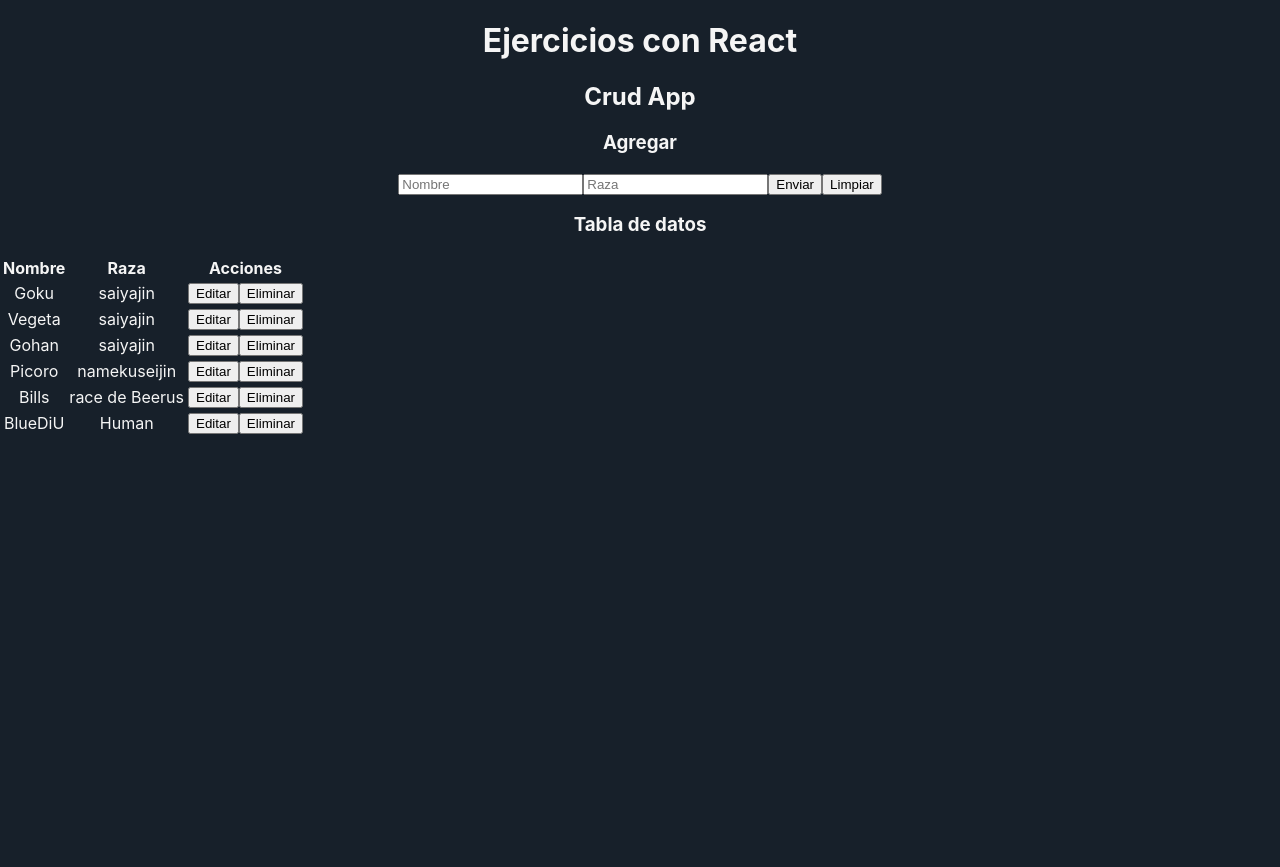
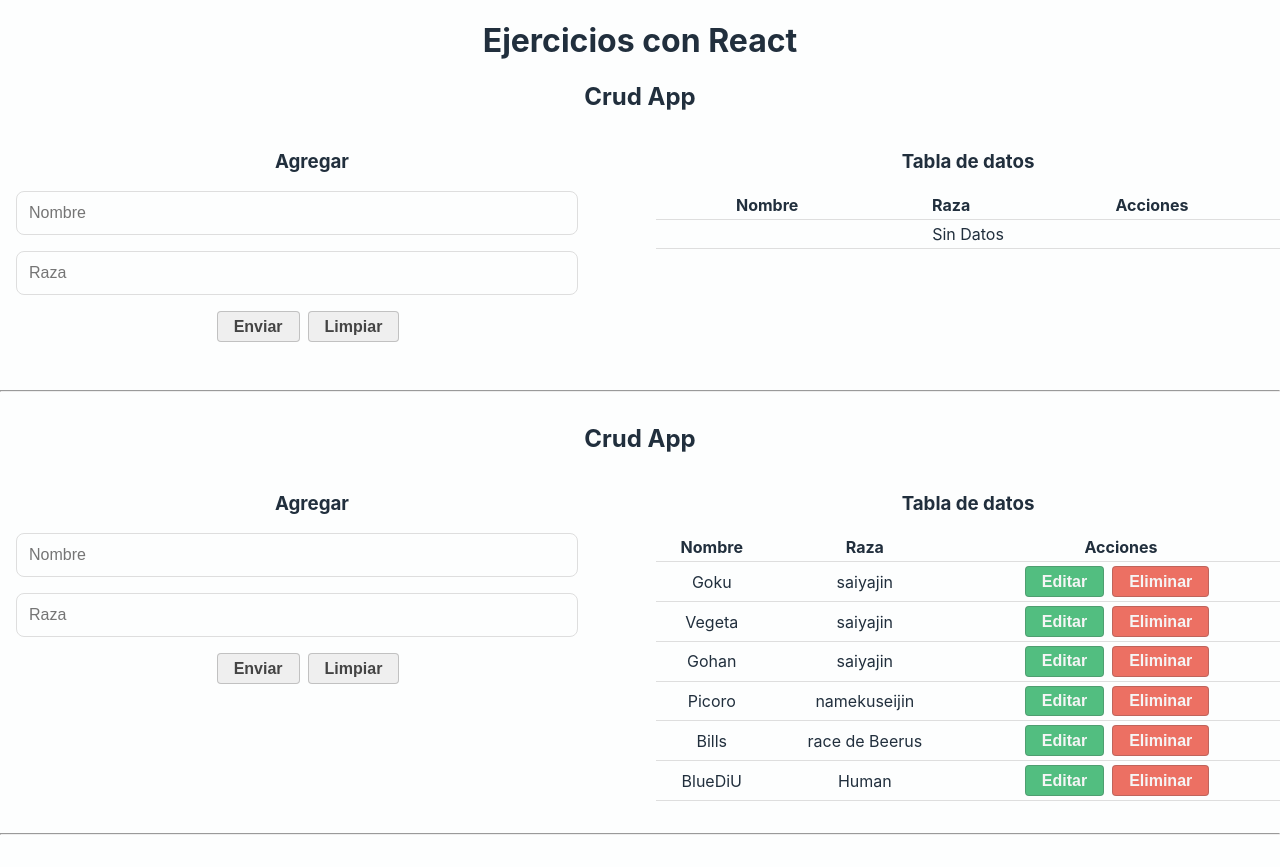
Before and after one commit to BlueDiU/ejercicio-React, a React (Create React App) app: page / in a window 1280 px wide. Before the commit the page ends 800 px from the top, so only its background shows below. Built offline with nearby package versions, Linux system fonts and the light colour scheme.

Commit message:
fake crud and simulate api crud

```diff
--- a/package.json
+++ b/package.json
@@ -6,6 +6,7 @@
     "@testing-library/jest-dom": "^5.11.10",
     "@testing-library/react": "^11.2.5",
     "@testing-library/user-event": "^12.8.3",
+    "json-server": "^0.16.3",
     "react": "^17.0.2",
     "react-dom": "^17.0.2",
     "react-scripts": "4.0.3",
@@ -15,7 +16,8 @@
     "start": "react-scripts start",
     "build": "react-scripts build",
     "test": "react-scripts test",
-    "eject": "react-scripts eject"
+    "eject": "react-scripts eject",
+    "fake-api": "json-server --watch src/api/db.json --port 5000"
   },
   "eslintConfig": {
     "extends": [
--- a/src/App.js
+++ b/src/App.js
@@ -1,10 +1,14 @@
+import CrudApi from './components/CrudApi';
 import CrudApp from './components/CrudApp';
 
 function App() {
   return (
     <>
       <h1>Ejercicios con React</h1>
+      <CrudApi />
+      <hr />
       <CrudApp />
+      <hr />
     </>
   );
 }
--- /dev/null
+++ b/src/api/db.json
@@ -0,0 +1,34 @@
+{
+  "frameworks": [
+    {
+      "id": 1,
+      "name": "React",
+      "language": "Javascript"
+    },
+    {
+      "id": 2,
+      "name": "Angular",
+      "language": "Javascript"
+    },
+    {
+      "id": 3,
+      "name": "Vue",
+      "language": "Javascript"
+    },
+    {
+      "id": 4,
+      "name": "Laravel",
+      "language": "Php"
+    },
+    {
+      "id": 5,
+      "name": "Django",
+      "language": "Python"
+    },
+    {
+      "id": 6,
+      "name": "Rails",
+      "language": "Ruby"
+    }
+  ]
+}
--- /dev/null
+++ b/src/components/CrudApi.js
@@ -0,0 +1,58 @@
+import React, { useState } from 'react';
+import CrudForm from './CrudForm';
+import CrudTable from './CrudTable';
+
+function CrudApi() {
+  const [dataBase, setDataBase] = useState([]);
+  const [dataToEdit, setDataToEdit] = useState(null);
+
+  const createData = (data) => {
+    data.id = Date.now();
+
+    setDataBase([...dataBase, data]);
+  };
+
+  const updateData = (data) => {
+    let newData = dataBase.map((el) =>
+      el.id === data.id ? data : el
+    );
+
+    setDataBase(newData);
+  };
+
+  const deleteData = (id) => {
+    let isDelete = window.confirm(`¿Estás seguro de eliminar? el registro
+    con el id "${id}"`);
+
+    if (isDelete) {
+      let newData = dataBase.filter((item) => item.id !== id);
+
+      setDataBase(newData);
+    } else {
+      return;
+    }
+  };
+
+  return (
+    <div>
+      <h2>Crud App</h2>
+
+      <article className="grid-1-2">
+        <CrudForm
+          createData={createData}
+          updateData={updateData}
+          dataToEdit={dataToEdit}
+          setDataToEdit={setDataToEdit}
+        />
+
+        <CrudTable
+          data={dataBase}
+          setDataToEdit={setDataToEdit}
+          deleteData={deleteData}
+        />
+      </article>
+    </div>
+  );
+}
+
+export default CrudApi;
--- a/src/components/CrudApp.jsx
+++ b/src/components/CrudApp.js
@@ -53,12 +53,24 @@ function CrudApp() {
     setDataBase(newData);
   };
 
-  const deleteData = (id) => {};
+  const deleteData = (id) => {
+    let isDelete = window.confirm(`¿Estás seguro de eliminar? el registro
+    con el id "${id}"`);
+
+    if (isDelete) {
+      let newData = dataBase.filter((item) => item.id !== id);
+
+      setDataBase(newData);
+    } else {
+      return;
+    }
+  };
 
   return (
     <div>
       <h2>Crud App</h2>
 
+      <article className="grid-1-2">
         <CrudForm
           createData={createData}
           updateData={updateData}
@@ -71,6 +83,7 @@ function CrudApp() {
           setDataToEdit={setDataToEdit}
           deleteData={deleteData}
         />
+      </article>
     </div>
   );
 }
--- a/src/components/CrudForm.jsx
+++ b/src/components/CrudForm.jsx
@@ -52,7 +52,7 @@ function CrudForm({
   };
 
   return (
-    <>
+    <div>
       <h3>{dataToEdit ? 'Editar' : 'Agregar'}</h3>
       <form onSubmit={handleSubmit}>
         <input
@@ -80,7 +80,7 @@ function CrudForm({
           onClick={handleReset}
         />
       </form>
-    </>
+    </div>
   );
 }
 
--- a/src/components/CrudTableRow.jsx
+++ b/src/components/CrudTableRow.jsx
@@ -9,10 +9,16 @@ function CrudTableRow({ el, setDataToEdit, deleteData }) {
         <td>{name}</td>
         <td>{race}</td>
         <td>
-          <button onClick={() => setDataToEdit(el)}>
+          <button
+            onClick={() => setDataToEdit(el)}
+            className="edit"
+          >
             Editar
           </button>
-          <button onClick={() => deleteData(id)}>
+          <button
+            onClick={() => deleteData(id)}
+            className="delete"
+          >
             Eliminar
           </button>
         </td>
--- a/src/index.css
+++ b/src/index.css
@@ -5,12 +5,96 @@ body {
     'Droid Sans', 'Helvetica Neue', sans-serif;
   -webkit-font-smoothing: antialiased;
   -moz-osx-font-smoothing: grayscale;
-  background-color: #17202a;
+  background-color: #283747;
   color: whitesmoke;
+
+  background-color: #fdfefe;
+  color: #212f3d;
   text-align: center;
+  font-size: 16px;
+  box-sizing: border-box;
+  overflow: hidden;
+  /* display: flex;
+  align-items: center;
+  justify-content: center;*/
 }
 
-code {
-  font-family: source-code-pro, Menlo, Monaco, Consolas,
-    'Courier New', monospace;
+*,
+*::after,
+*::before {
+  box-sizing: inherit;
 }
+
+input[type='text'] {
+  border: thin solid #dedede;
+  border-radius: 0.5rem;
+  padding: 0.75rem;
+  margin: 1rem;
+  outline: none;
+  display: block;
+  width: 90%;
+  font-size: 1rem;
+  line-height: 1;
+  background-color: transparent;
+}
+
+button,
+input[type='submit'],
+input[type='reset'] {
+  border: thin solid #4444;
+  border-radius: 0.25rem;
+  padding: 0.4rem 1rem;
+  margin: 0 0.5rem 0 0;
+  display: inline-block;
+  background-color: #eeee;
+  color: #444;
+  font-weight: bold;
+  font-size: 1rem;
+  line-height: 1;
+  text-transform: none;
+  text-decoration: none;
+  text-align: center;
+  vertical-align: middle;
+  cursor: pointer;
+  outline: 0;
+}
+
+.edit {
+  background-color: #52be80;
+  color: whitesmoke;
+}
+
+.delete {
+  background-color: #ec7063;
+  color: whitesmoke;
+}
+
+form {
+  margin-bottom: 1rem;
+}
+
+hr {
+  margin: 2rem auto;
+}
+
+table {
+  border-spacing: 0;
+  border-collapse: collapse;
+  width: 100%;
+}
+
+th,
+td {
+  text-align: center;
+  padding: 0.25rem;
+  border-bottom: thin solid #dedede;
+}
+
+@media screen and (min-width: 1024px) {
+  .grid-1-2 {
+    display: grid;
+    grid-template-columns: 1fr 1fr;
+    align-items: start;
+    gap: 2rem;
+  }
+}
```
Also changed, not shown: 1 other file (tests, documents, lock files or other folders). Lines whose indentation alone changed are shown as unchanged.
